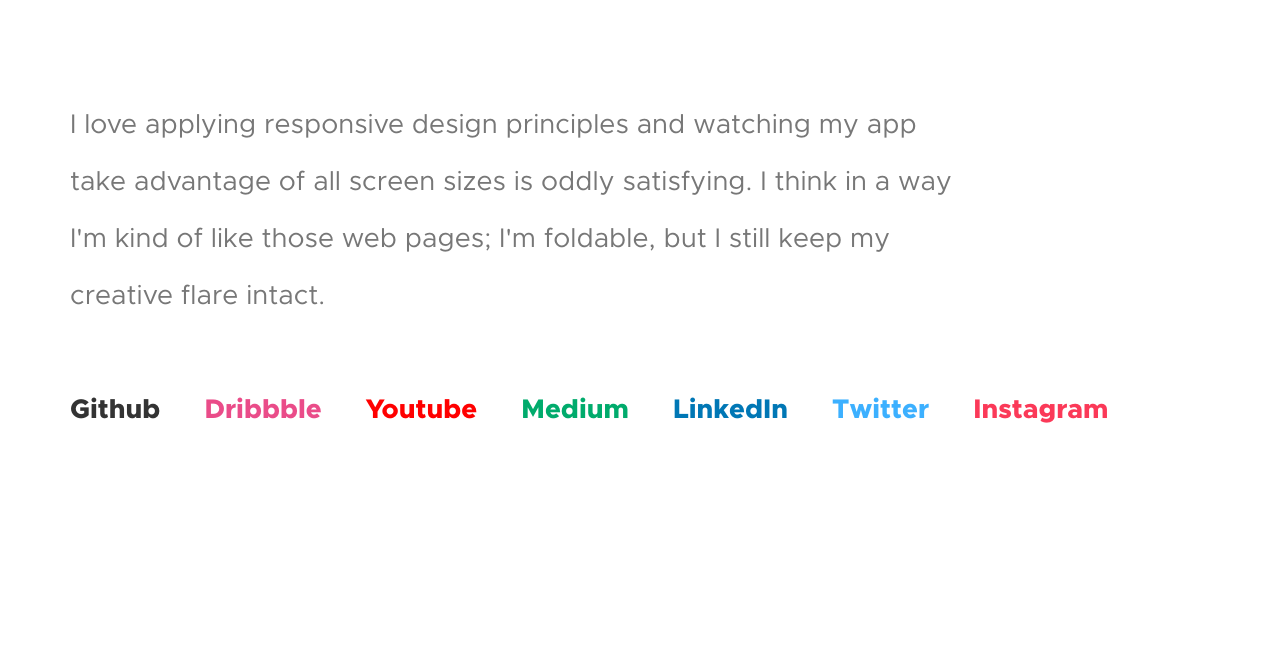
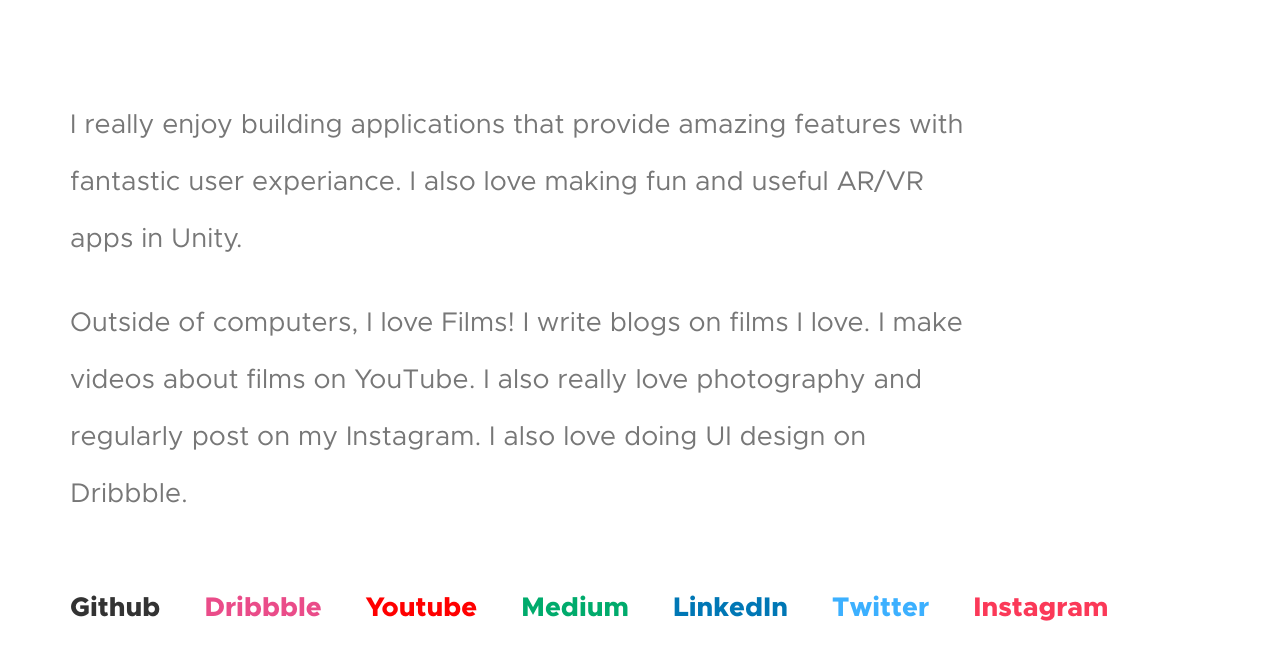
Before and after one commit to Ntropy86/Arnav-Website, a website: page index.html in a window 1280 px wide. Shown: the part 912-1560 px from the top of the page. Drawn offline with Linux system fonts and the light colour scheme.

Commit message:
Content updated

```diff
--- a/index.html
+++ b/index.html
@@ -12,7 +12,7 @@
     <meta name="msapplication-navbutton-color" content="#FFFFFF">
     <meta name="apple-mobile-web-app-status-bar-style" content="#FFFFFF">
     <title>Arnav Singhal | iOS Developer</title>
-    <link rel="shortcut icon" type="image/svg" href="/img/favicon.svg"/>
+    <link rel="shortcut icon" type="image/ico" href="/img/favicon.ico"/>
     <link rel="stylesheet" href="/dist/index.css">
   </head>
 
@@ -39,9 +39,13 @@
             <b>Arnav</b>. A passionate iOS Developer and AR/VR Developer Engineer from Jaipur, India.
           </p>
           <p class="info">
-            I love applying responsive design principles and watching my app take advantage of all
-            screen sizes is oddly satisfying. I think in a way I'm kind of like those web pages;
-            I'm foldable, but I still keep my creative flare intact.
+            <p>
+            I really enjoy building applications that provide amazing features with fantastic user experiance.
+            I also love making fun and useful AR/VR apps in Unity.
+            </p> <p>
+            Outside of computers, I love Films! I write blogs on films I love. I make videos about films on YouTube.
+            I also really love photography and regularly post on my Instagram. I also love doing UI design on Dribbble.
+            </p>
           </p>
         </div>
         <div class="links">
```
Also changed, not shown: img/favicon.ico (added), img/logo-1.png, 1 other file.
